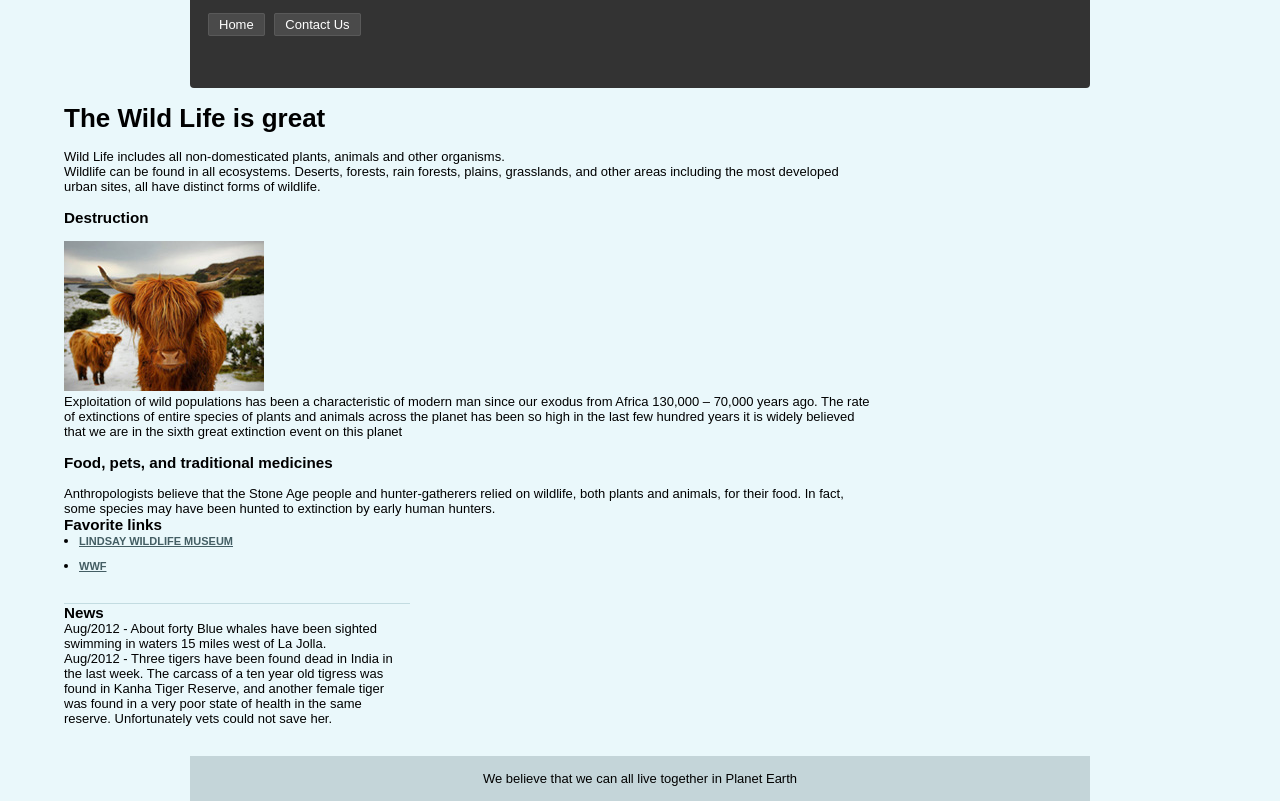
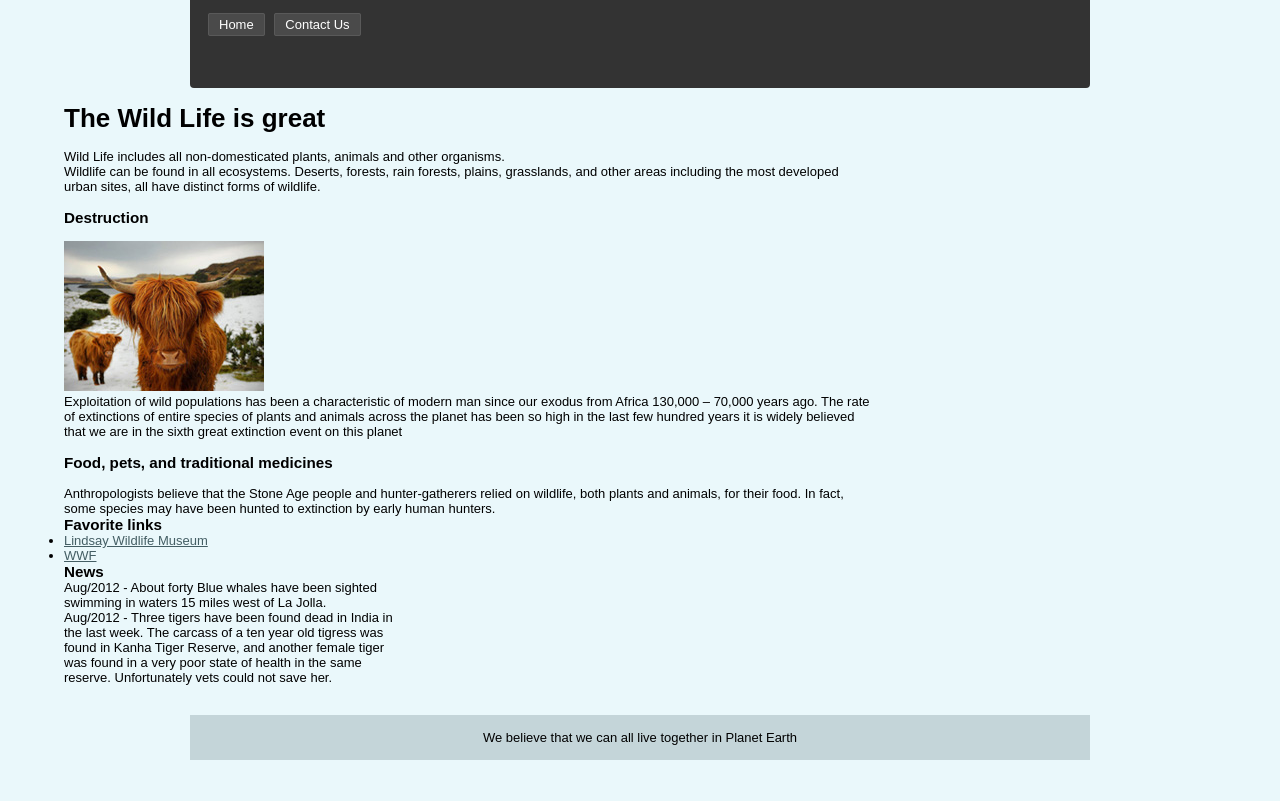
Before and after one commit to kawingtam/Homework2, a plain HTML site: page index.html in a window 1280 px wide. Shown: the part 102-903 px from the top of the page. After the commit the page ends 862 px from the top, so only its background shows below. Drawn offline with Linux system fonts and the light colour scheme.

Commit message:
Update style.css

```diff
--- a/style.css
+++ b/style.css
@@ -44,8 +44,11 @@ ul.navigation li a {
     text-decoration: none;
 }
 
-ul.navigation li a:hover {
-    background-color: #000;
+/* For devices that support hover */
+@media (hover: hover) {
+    ul.navigation li a:hover {
+        background-color: #000;
+    }
 }
 
 /* Content Styles */
@@ -77,25 +80,6 @@ div.sidebar-left a {
     color: #445e64;
 }
 
-div.sidebar-left a:hover {
-    text-decoration: none;
-}
-
-.list {
-    border-bottom: 1px solid #c3dce1;
-    padding: 0 0 20px 15px;
-}
-
-.list li {
-    margin-bottom: 10px;
-}
-
-.list li a {
-    font-weight: bold;
-    text-transform: uppercase;
-    font-size: 11px;
-}
-
 /* Footer Styles */
 div#footer {
     background-color: #c4d5d9;
```
